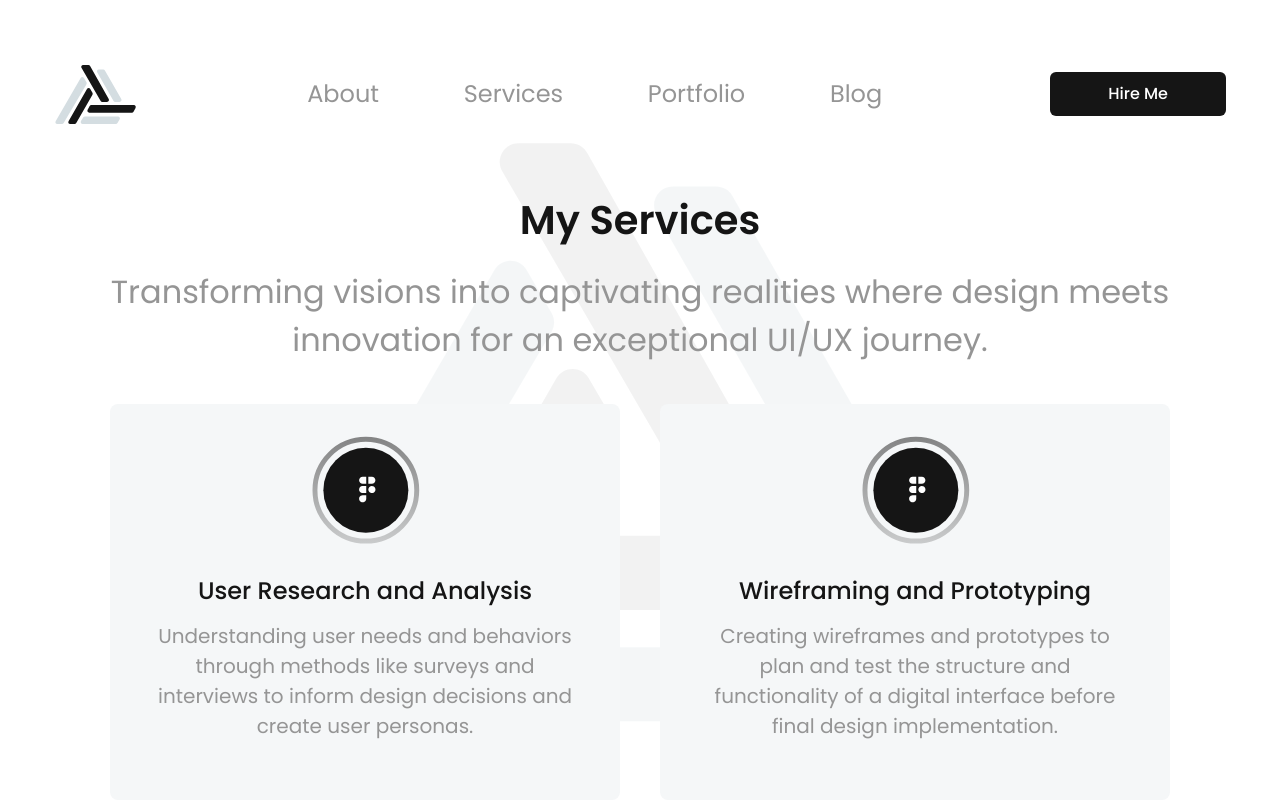
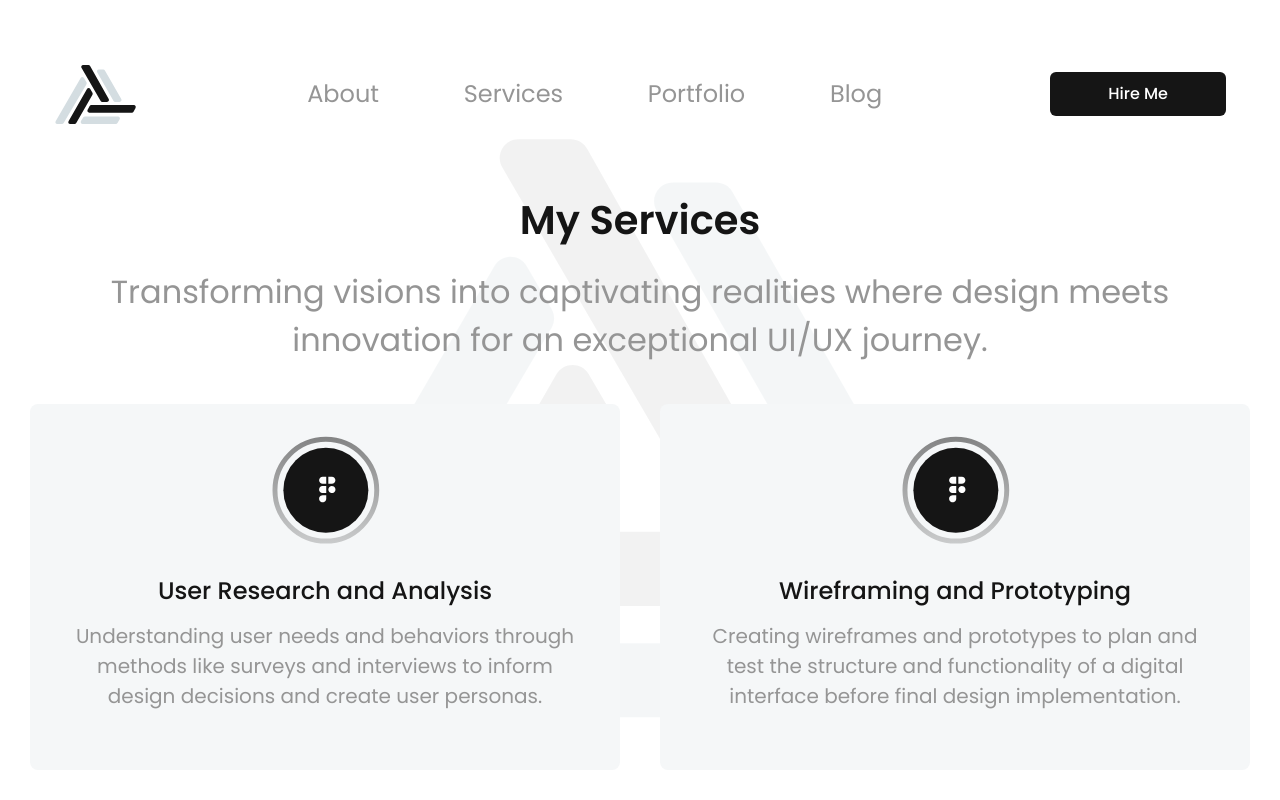
Before and after one commit to mmustaphak/ui-ux-portfolio, a React (Vite) app: page /services in a window 1280 px wide. Shown: the top 800 px of the page. Built offline with nearby package versions, Linux system fonts and the light colour scheme.

Commit message:
Fixed the padding on the services card

```diff
--- a/src/components/Layout.jsx
+++ b/src/components/Layout.jsx
@@ -15,7 +15,7 @@ export default function Layout() {
       <div className="max-w-[1220px] mx-auto">
         <Header />
 
-        <div className="pt-16 px-6 pb-6 md:px-8">
+        <div className="pt-16 px-6 pb-6 md:px-8 min-[1250px]:px-0">
           <Outlet />
         </div>
 
--- a/src/components/Services.jsx
+++ b/src/components/Services.jsx
@@ -48,7 +48,7 @@ export default function Services() {
         Transforming visions into captivating realities where design meets
         innovation for an exceptional UI/UX journey.
       </p>
-      <div className="grid mx-auto mt-2  justify-center md:grid-cols-2 md:gap-5 md:px-12 md:max-w-[700px] lg:max-w-none lg:gap-10 lg:mt-8">
+      <div className="grid mx-auto mt-2  justify-center md:grid-cols-2 md:gap-5 md:max-w-[700px] lg:max-w-none lg:gap-10 lg:mt-8">
         {renderedServices}
       </div>
     </>
```
